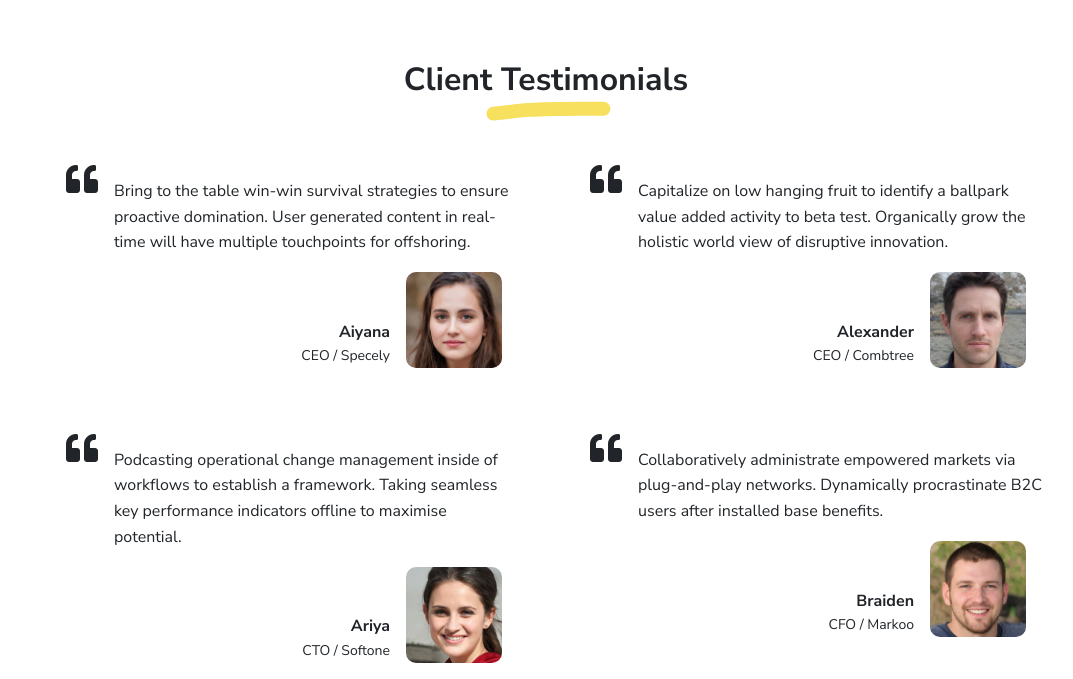
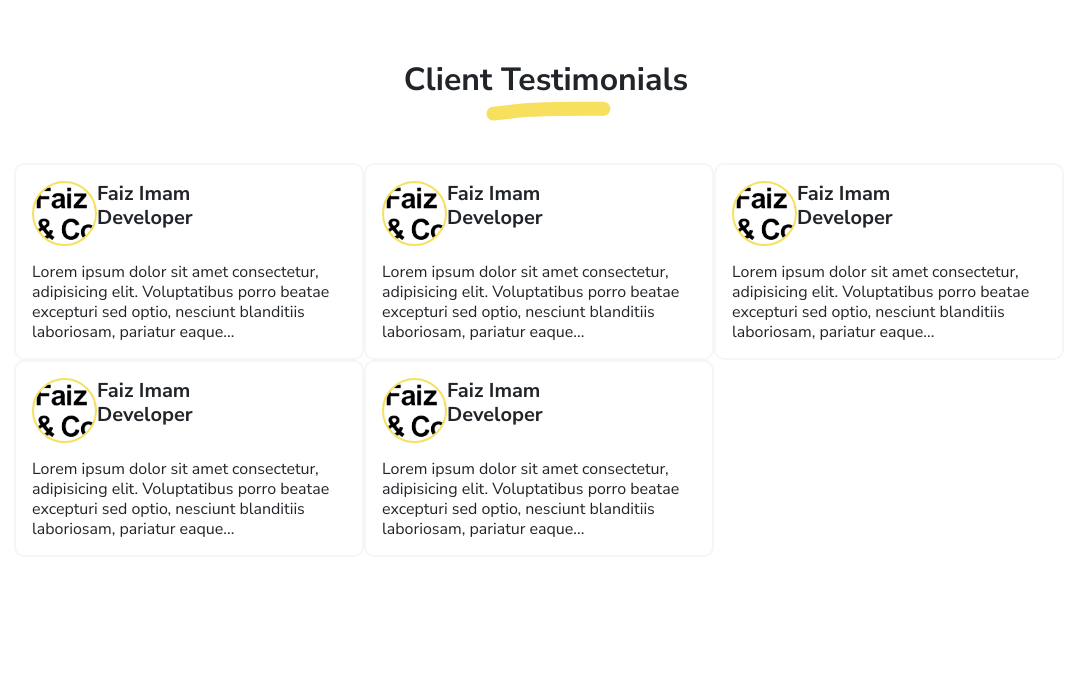
Before and after one commit to IsacSmile/Faiz-Dev-Co., a plain HTML site: page index.html in a window 1280 px wide. Shown: the part 6901-7580 px from the top of the page, without its empty margins (94-1167 px from the left). Drawn offline with Linux system fonts and the light colour scheme.

Commit message:
Initial commit

```diff
--- a/index.html
+++ b/index.html
@@ -681,11 +681,77 @@
   </div>
 </div>
 <div class="section py-3 py-lg-5 px-2 px-lg-4" id="testimonials">
-  <div class="container-narrow">
+  <div class="container">
     <div class="text-center mb-5">
       <h2 class="marker marker-center">Client Testimonials</h2>
     </div>
-    <div class="row">
+    <div class="d-flex flex-wrap">
+    <div class="testimonials-container-parent card p-2" style="width: 350px;">
+        <div class="child-container d-flex flex-column align-item-center">
+            <div class="top-part d-flex align-items-center">
+              <img class="testimonial-img img-fluid rounded-circle border border-primary" style="height: 65px; width: 65px; object-fit: cover;" src="main_logo.png" alt="Testimonials_image">
+                <h5 class="customer-name">Faiz Imam <br> <span class="span-role">Developer</span> </h5>
+            </div>
+          <div class="lh-sm bottom-part pt-2">
+            Lorem ipsum dolor sit amet consectetur, adipisicing elit. Voluptatibus porro beatae excepturi sed optio,
+            nesciunt blanditiis laboriosam, pariatur eaque...
+          </div>
+      </div>
+    </div>
+
+    <div class="testimonials-container-parent card p-2" style="width: 350px;">
+      <div class="child-container d-flex flex-column">
+          <div class="top-part d-flex align-items-center">
+            <img class="testimonial-img img-fluid rounded-circle border border-primary" style="height: 65px; width: 65px; object-fit: cover;" src="main_logo.png" alt="Testimonials_image">
+              <h5 class="customer-name">Faiz Imam <br> <span class="span-role">Developer</span> </h5>
+          </div>
+        <div class="lh-sm bottom-part pt-2">
+          Lorem ipsum dolor sit amet consectetur, adipisicing elit. Voluptatibus porro beatae excepturi sed optio,
+          nesciunt blanditiis laboriosam, pariatur eaque...
+        </div>
+    </div>
+  </div>
+
+  <div class="testimonials-container-parent card p-2" style="width: 350px;">
+    <div class="child-container d-flex flex-column">
+        <div class="top-part d-flex align-items-center">
+          <img class="testimonial-img img-fluid rounded-circle border border-primary" style="height: 65px; width: 65px; object-fit: cover;" src="main_logo.png" alt="Testimonials_image">
+            <h5 class="customer-name">Faiz Imam <br> <span class="span-role">Developer</span> </h5>
+        </div>
+      <div class="lh-sm bottom-part pt-2">
+        Lorem ipsum dolor sit amet consectetur, adipisicing elit. Voluptatibus porro beatae excepturi sed optio,
+        nesciunt blanditiis laboriosam, pariatur eaque...
+      </div>
+  </div>
+</div>
+
+<div class="testimonials-container-parent card p-2" style="width: 350px;">
+  <div class="child-container d-flex flex-column">
+      <div class="top-part d-flex align-items-center">
+        <img class="testimonial-img img-fluid rounded-circle border border-primary" style="height: 65px; width: 65px; object-fit: cover;" src="main_logo.png" alt="Testimonials_image">
+          <h5 class="customer-name">Faiz Imam <br> <span class="span-role">Developer</span> </h5>
+      </div>
+    <div class="lh-sm bottom-part pt-2">
+      Lorem ipsum dolor sit amet consectetur, adipisicing elit. Voluptatibus porro beatae excepturi sed optio,
+      nesciunt blanditiis laboriosam, pariatur eaque...
+    </div>
+</div>
+</div>
+
+<div class="testimonials-container-parent card p-2" style="width: 350px;">
+  <div class="child-container d-flex flex-column">
+      <div class="top-part d-flex align-items-center">
+        <img class="testimonial-img img-fluid rounded-circle border border-primary" style="height: 65px; width: 65px; object-fit: cover;" src="main_logo.png" alt="Testimonials_image">
+          <h5 class="customer-name">Faiz Imam <br> <span class="span-role">Developer</span> </h5>
+      </div>
+    <div class="lh-sm bottom-part pt-2">
+      Lorem ipsum dolor sit amet consectetur, adipisicing elit. Voluptatibus porro beatae excepturi sed optio,
+      nesciunt blanditiis laboriosam, pariatur eaque...
+    </div>
+</div>
+</div>
+  </div>
+    <!-- <div class="row">
       <div class="col-md-6 mb-5" data-aos="fade-right" data-aos-delay="100">
         <div class="d-flex ms-md-3"><span><i class="fas fa-2x fa-quote-left"></i></span><span class="m-2">Bring to the table win-win survival strategies to ensure proactive domination. User generated content in real-time will have multiple touchpoints for offshoring.</span></div>
         <div class="d-flex justify-content-end align-items-end">
@@ -722,9 +788,6 @@
           </div><img class="me-md-3 rounded" src="images/testimonials/client4.jpg" width="96" height="96" alt="client 1"/>
         </div>
       </div>
-
-
-
         <div class="accordion accordion-flush accordation-csss" id="accordionFlushExample">
           <div class="accordion-item">
             <h2 class="accordion-header" id="flush-headingOne">
@@ -776,16 +839,11 @@
                     </div><img class="me-md-3 rounded" src="images\testimonials\testmonials-3.png" width="96" height="96" alt="client 1"/>
                   </div>
                 </div>
-
-
               </div>
             </div>
           </div>
         </div>
-
-
-
-    </div>
+    </div> -->
   </div>
 </div>
 <div class="section py-3 py-lg-5 px-2 px-lg-4" id="contact">
```
Also changed, not shown: portfolio.html (+9 -7 lines), 1 other file.
